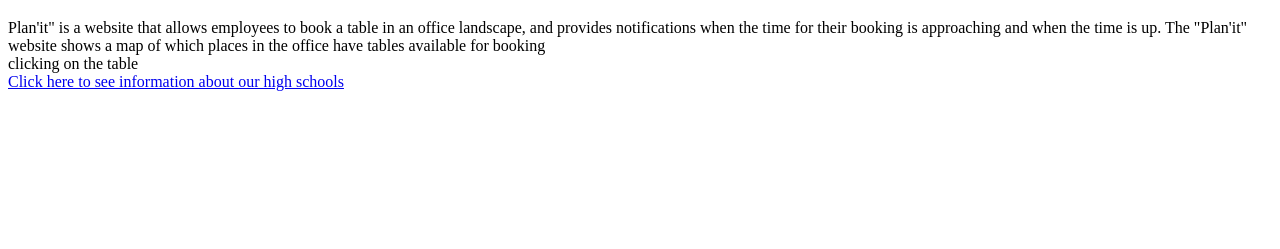
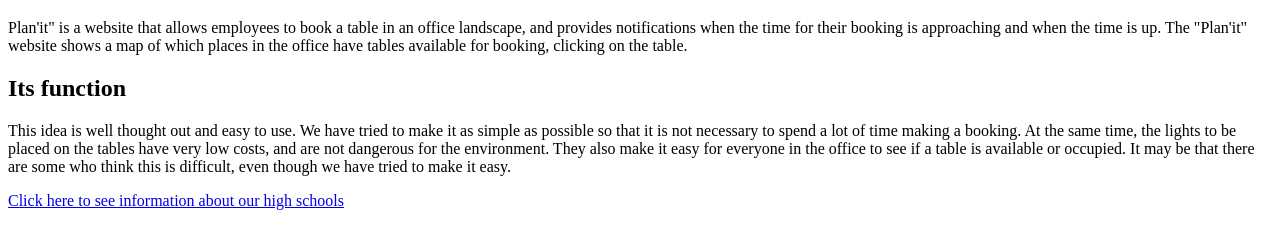
Before and after one commit to OsloMet-web/1stOblig-oblig-1-group-45, a plain HTML site: page index.html in a window 1280 px wide. Shown: the part 61-310 px from the top of the page. Drawn offline with Linux system fonts and the light colour scheme.

Commit message:
Redigerte litt

```diff
--- a/index.html
+++ b/index.html
@@ -8,8 +8,15 @@
 
         <h1>Plan'it</h1>
         <p>Plan'it" is a website that allows employees to book a table in an office landscape, and provides notifications when the time for their booking is approaching and when the time is up.
-            The "Plan'it" website shows a map of which places in the office have tables available for booking <br> clicking on the table <br>
+            The "Plan'it" website shows a map of which places in the office have tables available for booking, clicking on the table.
+            <h2>Its function</h2>
+        <p>This idea is well thought out and easy to use. We have tried to make it as simple as possible so that it is not necessary to spend a lot of time making a booking.
+            At the same time, the lights to be placed on the tables have very low costs, and are not dangerous for the environment.
+            They also make it easy for everyone in the office to see if a table is available or occupied.
+            It may be that there are some who think this is difficult, even though we have tried to make it easy.</p>
+
         <a href = "vgs.html" title="next-page">
+
             Click here to see information about our high schools
         </a>
 
```
